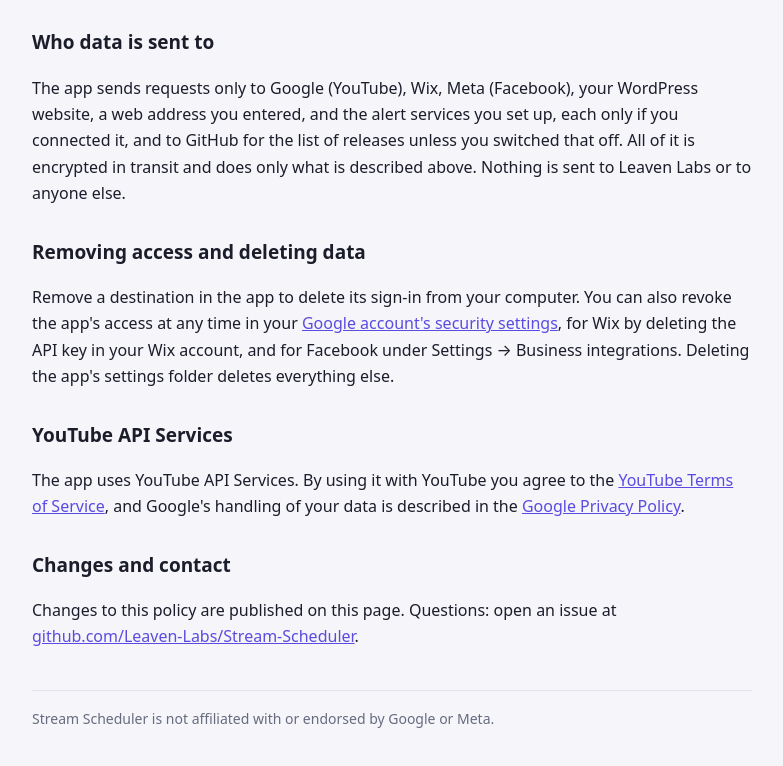
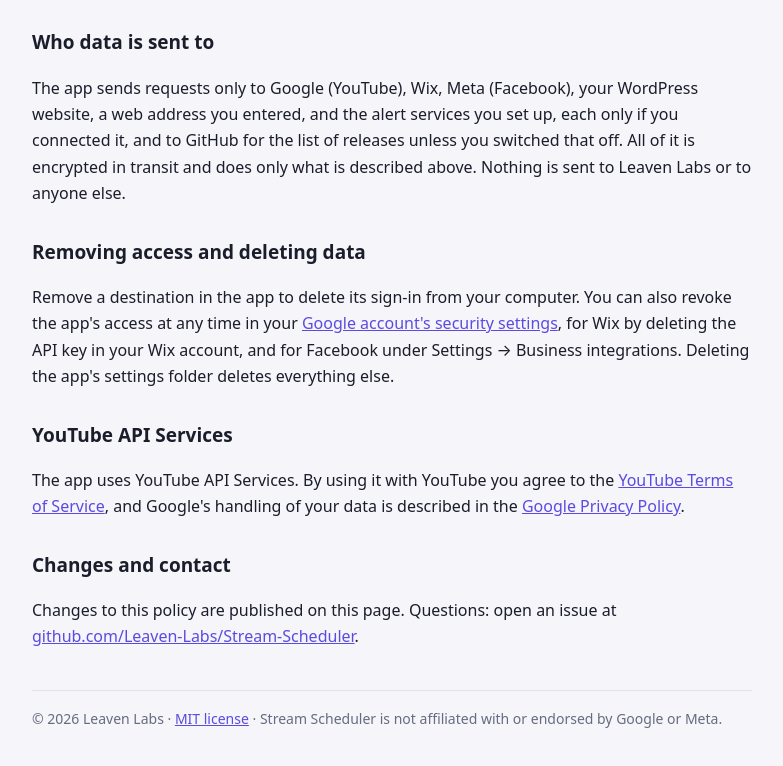
Before and after one commit to Leaven-Labs/Stream-Scheduler, a plain HTML site: page docs/privacy.html in a window 1280 px wide. Shown: the part 1256-2022 px from the top of the page, without its empty margins (248-1031 px from the left). Drawn offline with Linux system fonts and the light colour scheme.

Commit message:
Add copyright notice to README and site footers
Co-Authored-By: Claude Fable 5.2 <noreply@anthropic.com>
Claude-Session: https://claude.ai/code/session_017JJoC341h6vw51UB48JHih

```diff
--- a/docs/privacy.html
+++ b/docs/privacy.html
@@ -77,7 +77,7 @@
   <p>Changes to this policy are published on this page. Questions: open an issue at
     <a href="https://github.com/Leaven-Labs/Stream-Scheduler/issues">github.com/Leaven-Labs/Stream-Scheduler</a>.</p>
 
-  <footer>Stream Scheduler is not affiliated with or endorsed by Google or Meta.</footer>
+  <footer>© 2026 Leaven Labs · <a href="https://github.com/Leaven-Labs/Stream-Scheduler/blob/main/LICENSE">MIT license</a> · Stream Scheduler is not affiliated with or endorsed by Google or Meta.</footer>
 </main>
 </body>
 </html>
```
Also changed, not shown: docs/index.html (+1 -1 lines), 1 other file.
